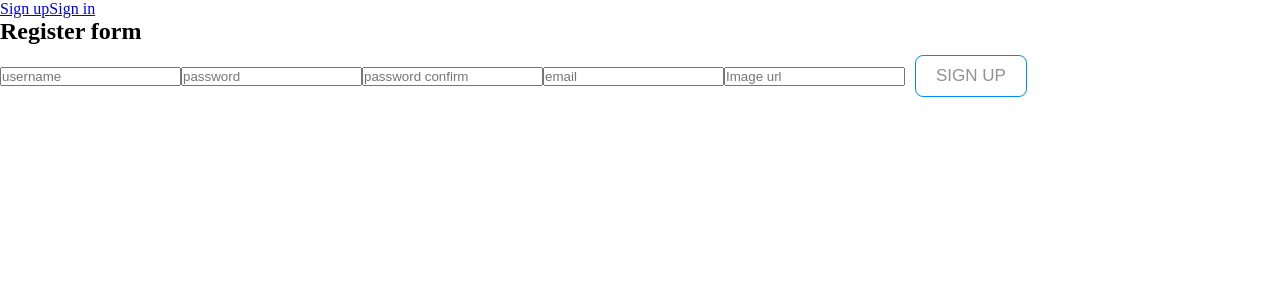
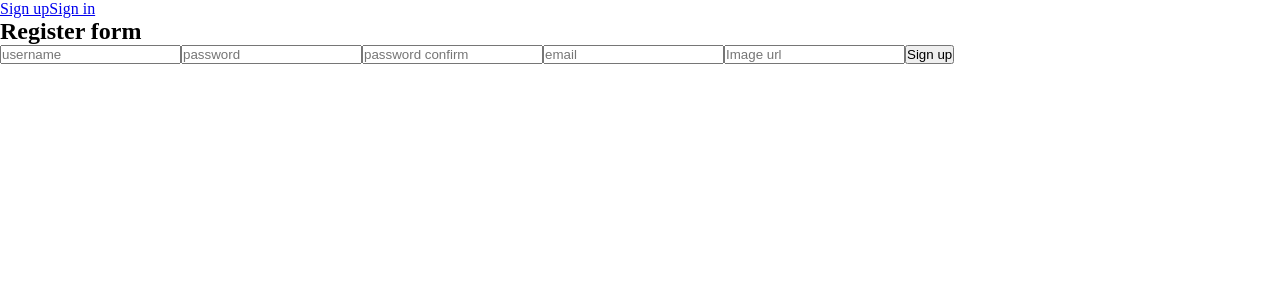
Before and after one commit to tikhomirowww/pwn-38, a React (Create React App) app: page /register in a window 1280 px wide. Shown: the top 300 px of the page. Built offline with nearby package versions, Linux system fonts and the light colour scheme.

Commit message:
Revert "add_button_component"

```diff
--- a/src/pages/auth/register/RegisterPage.jsx
+++ b/src/pages/auth/register/RegisterPage.jsx
@@ -1,7 +1,6 @@
 import React, { useState } from "react";
 import styles from "../auth.module.css";
 import AuthForm from "../../../features/auth/AuthForm";
-import Button from "../../../widgets/buttons/Button";
 
 const RegisterPage = () => {
   const [user, setUser] = useState({
@@ -68,7 +67,7 @@ const RegisterPage = () => {
             type="url"
             placeholder="Image url"
           />
-          <Button color="blue">Sign up</Button>
+          <button>Sign up</button>
         </form>
       </AuthForm>
     </div>
--- a/src/widgets/buttons/Button.jsx
+++ /dev/null
@@ -1,17 +0,0 @@
-import React from "react";
-import styles from "./button.module.css";
-
-const Button = ({ children, onClick, className, color }) => {
-  const colorClass = [
-    color === "red" ? styles.red : "",
-    color === "green" ? styles.green : "",
-    color === "blue" ? styles.blue : "",
-  ].join(" ");
-  return (
-    <button className={`${colorClass}  ${className}`} onClick={onClick}>
-      {children}
-    </button>
-  );
-};
-
-export default Button;
--- a/src/widgets/buttons/button.module.css
+++ /dev/null
@@ -1,57 +0,0 @@
-button {
-  margin: 10px;
-  padding: 10px 20px;
-  text-transform: uppercase;
-  border-radius: 8px;
-  font-size: 17px;
-  font-weight: 500;
-  color: #24232380;
-  text-shadow: none;
-  background: transparent;
-  cursor: pointer;
-  box-shadow: transparent;
-  border: 1px solid #383838;
-  transition: 0.5s ease;
-  user-select: none;
-}
-
-button:hover {
-  color: #ffffff;
-  background: #4c4d4e;
-  border: 1px solid #4c4d4e;
-  text-shadow: 0 0 5px #ffffff, 0 0 10px #ffffff;
-  box-shadow: 0 0 5px #4c4d4e, 0 0 50px #4c4d4e;
-}
-
-.red {
-  border: 1px solid #e74521;
-}
-
-.red:hover {
-  background: #e74521;
-  border: 1px solid #e74521;
-  text-shadow: 0 0 5px #ffffff, 0 0 10px #ffffff;
-  box-shadow: 0 0 5px #e74521, 0 0 50px #e74521;
-}
-
-.green {
-  border: 1px solid #2fc22c;
-}
-
-.green:hover {
-  background: #2fc22c;
-  border: 1px solid #2fc22c;
-  text-shadow: 0 0 5px #ffffff, 0 0 10px #ffffff;
-  box-shadow: 0 0 5px #2fc22c, 0 0 50px #2fc22c;
-}
-
-.blue {
-  border: 1px solid #008cff;
-}
-
-.blue:hover {
-  background: #008cff;
-  border: 1px solid #008cff;
-  text-shadow: 0 0 5px #ffffff, 0 0 10px #ffffff;
-  box-shadow: 0 0 5px #008cff, 0 0 50px #008cff;
-}
--- a/src/widgets/navbar/Navbar.jsx
+++ b/src/widgets/navbar/Navbar.jsx
@@ -1,7 +1,6 @@
 import React from "react";
 import styles from "./navbar.module.css";
 import { Link } from "react-router-dom";
-import Button from "../buttons/Button";
 
 const Navbar = () => {
   return (
```
